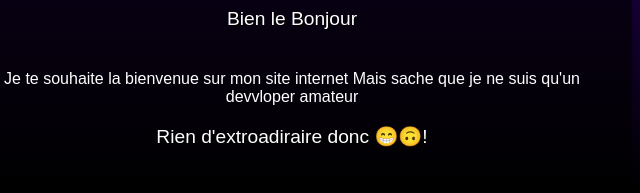
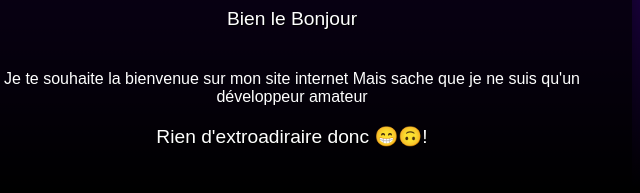
Before and after one commit to amayes93/Web, a plain HTML site: page Index.html in a window 1280 px wide. Shown: the part 607-800 px from the top of the page, 348-988 px from the left. Drawn offline with Linux system fonts and the light colour scheme.

Commit message:
Update Index.html

```diff
--- a/Index.html
+++ b/Index.html
@@ -163,7 +163,7 @@ function monke(json)
 
       <p>Bien le Bonjour</p>
 	 <span>Je te souhaite la bienvenue sur mon site internet</span>
-	 <span>Mais sache que je ne suis qu'un devvloper amateur</span>
+	 <span>Mais sache que je ne suis qu'un développeur amateur</span>
 
 	 <p>Rien d'extroadiraire donc 😁🙃!</p>
 
```
